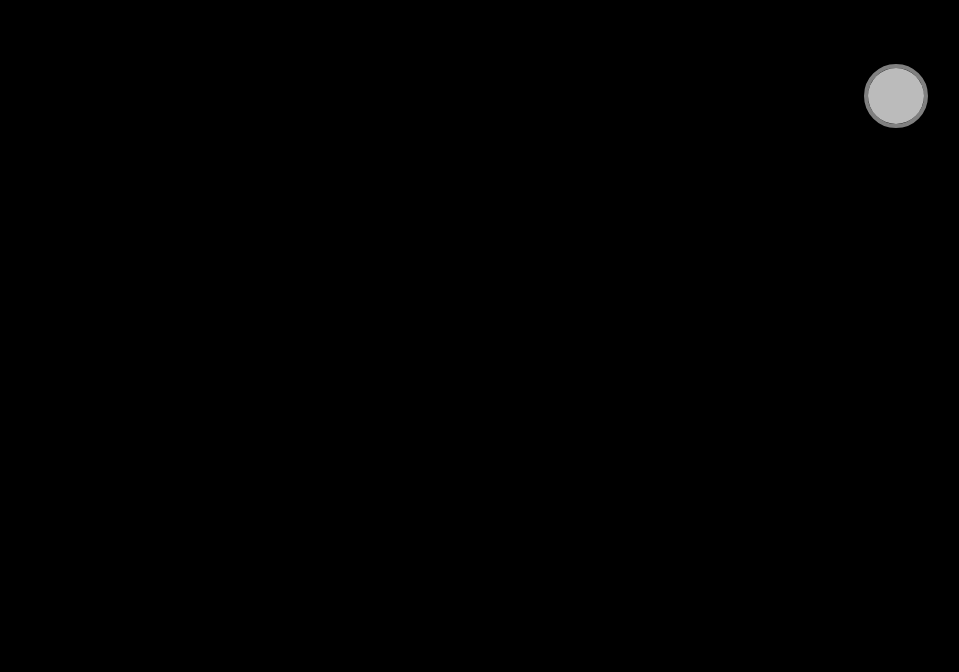
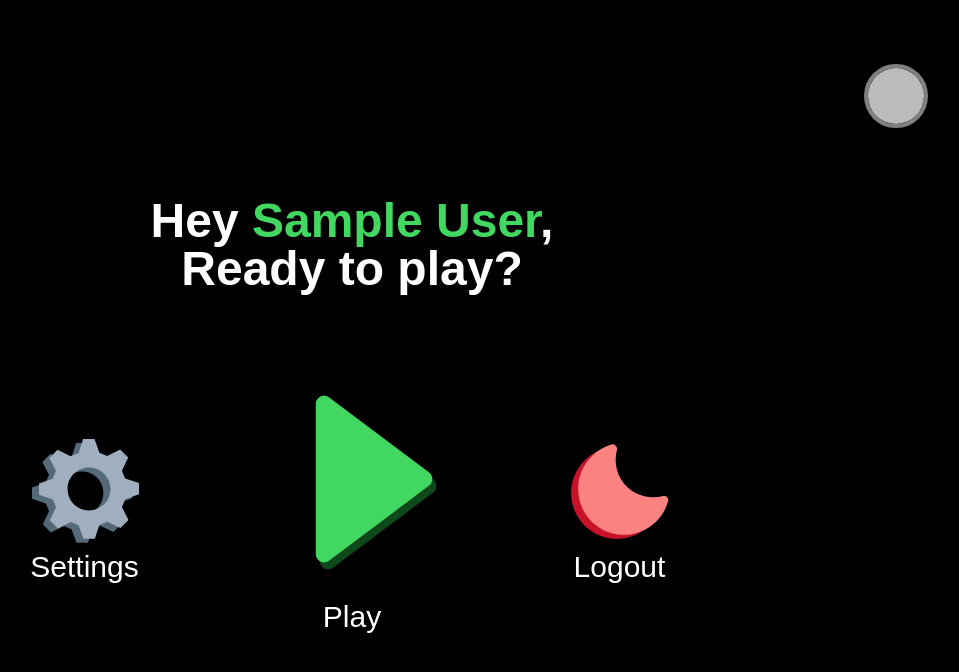
Before and after one commit to Andres2D/playlist-master, a Next.js app: page /menu in a window 1280 px wide. Shown: the top 672 px of the page, without its empty margins (288-1247 px from the left). Built offline with nearby package versions, Linux system fonts and the light colour scheme; no server answers; sample sign-in values are in the browser's storage.

Commit message:
Add menu page

```diff
--- /dev/null
+++ b/components/menu/menu.module.scss
@@ -0,0 +1,77 @@
+@import '../../styles/colors';
+@import '../../styles/breakpoints';
+
+.section {
+  margin: 5px auto;
+  max-width: 850px;
+  width: 80%;
+
+  .title {
+    text-align: center;
+    margin-bottom: 80px;
+    .user {
+      color: $spotify;
+    }
+  }
+
+  .actions {
+    display: flex;
+    align-items: center;
+    justify-content: space-evenly;
+
+    .action {
+      .smallIcon {
+        font-size: 100px;
+        width: 120px;
+        height: 120px;
+
+        .settings {
+          filter: drop-shadow(-7px 4px 0px $gray)
+        }
+
+        .logout {
+          filter: drop-shadow(-7px 4px 0px $darkRed)
+        }
+      }
+
+      .bigIcon {
+        transform: rotate(270deg);
+        font-size: 200px;
+        width: 220px;
+        height: 220px;
+
+        .play {
+          filter: drop-shadow(-7px 4px 0px $darkSpotify)
+        }
+      }
+    }
+  }
+}
+
+@media (max-width: $medium) {
+  .section {
+    .actions {
+      .action {
+        .smallIcon {
+          font-size: 80px;
+          width: 100px;
+          height: 100px;
+        }
+        .bigIcon {
+          font-size: 120px;
+          width: 150px;
+          height: 150px;
+        }
+      }
+    }
+  }
+}
+
+@media (max-width: $small) {
+  .section {
+    .actions {
+      flex-direction: column;
+      margin-bottom: 50px;
+    }
+  }
+}
--- /dev/null
+++ b/components/menu/menu.tsx
@@ -0,0 +1,60 @@
+import { Button, Heading, Text } from '@chakra-ui/react';
+import { NextPage } from 'next';
+import { signOut } from 'next-auth/react';
+import styles from './menu.module.scss';
+import { SettingsIcon, TriangleDownIcon, MoonIcon } from '@chakra-ui/icons';
+
+interface Props {
+  userName: string;
+}
+
+const MenuLayout: NextPage<Props> = ({userName}) => {
+  return (
+   <section className={styles.section}>
+    <Heading
+      className={styles.title}
+      textAlign='center'
+      mb='10'
+      size='2xl'
+      data-testid='message'
+    >
+      Hey <span className={styles.user}>{userName}</span>, <br />
+      Ready to play?
+    </Heading>
+    <div className={styles.actions}>
+      <div className={styles.action}>
+        <Button
+          className={styles.smallIcon}
+          rightIcon={<SettingsIcon color='gray.400' focusable className={styles.settings} />}
+          variant='unstyled'
+          onClick={() => console.log('settings')}
+        />
+        <Text fontSize='3xl' textAlign='center'>Settings</Text>
+      </div>
+
+      <div className={styles.action}>
+        <Button
+          className={styles.bigIcon}
+          rightIcon={<TriangleDownIcon color='brand.500' focusable className={styles.play} />}
+          variant='unstyled'
+          onClick={() => console.log('play')}
+        />
+        <Text fontSize='3xl' textAlign='center'>Play</Text>
+      </div>
+
+      <div className={styles.action}>
+        <Button
+          className={styles.smallIcon}
+          rightIcon={<MoonIcon color='red.300' focusable className={styles.logout} />}
+          variant='unstyled'
+          onClick={() => console.log('logout')}
+        />
+        <Text fontSize='3xl' textAlign='center'>Logout</Text>
+      </div>
+
+    </div>
+   </section>
+  );
+};
+
+export default MenuLayout;
--- a/pages/menu/index.tsx
+++ b/pages/menu/index.tsx
@@ -1,6 +1,7 @@
 import { NextPage } from 'next';
 import { useSession, getSession } from 'next-auth/react';
 import Navbar from '../../components/navbar/navbar';
+import MenuLayout from '../../components/menu/menu';
 
 
 const Menu: NextPage = () => {
@@ -13,6 +14,7 @@ const Menu: NextPage = () => {
         userName={session?.user?.name || ''}
         image={session?.user?.image || ''}
       />
+      <MenuLayout userName={session?.user?.name || ''} />
     </>
   );
 };
--- /dev/null
+++ b/styles/_breakpoints.scss
@@ -0,0 +1,2 @@
+$medium: 635px;
+$small: 395px;
--- a/styles/_colors.scss
+++ b/styles/_colors.scss
@@ -2,3 +2,5 @@ $white: #FFF;
 $gray: #546A79;
 $black: #000;
 $spotify: #42D760;
+$darkSpotify: #0F481A;
+$darkRed: #c7122a;
```
